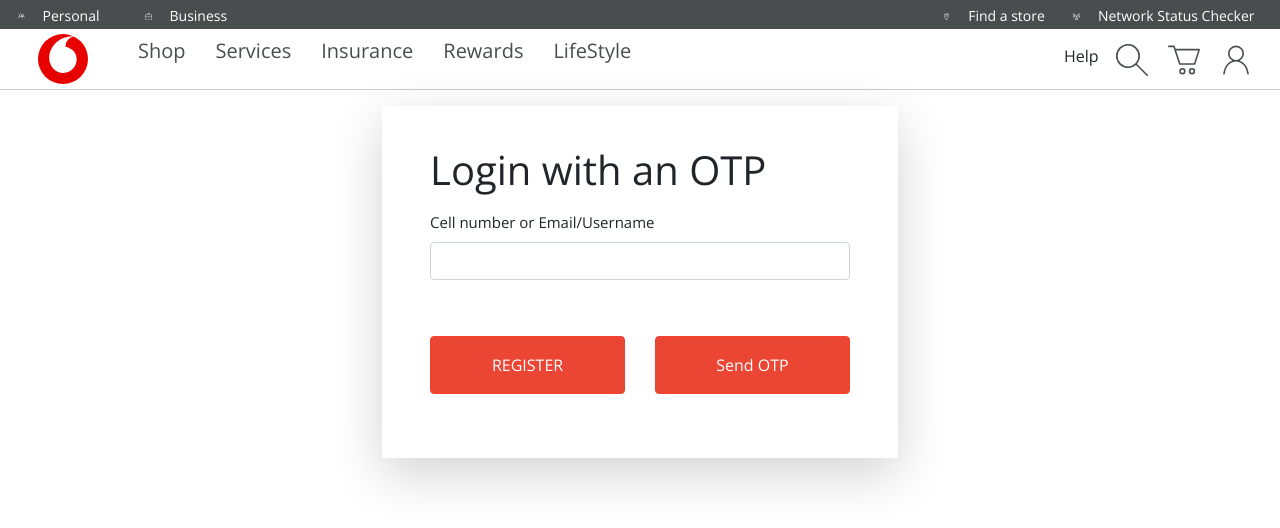
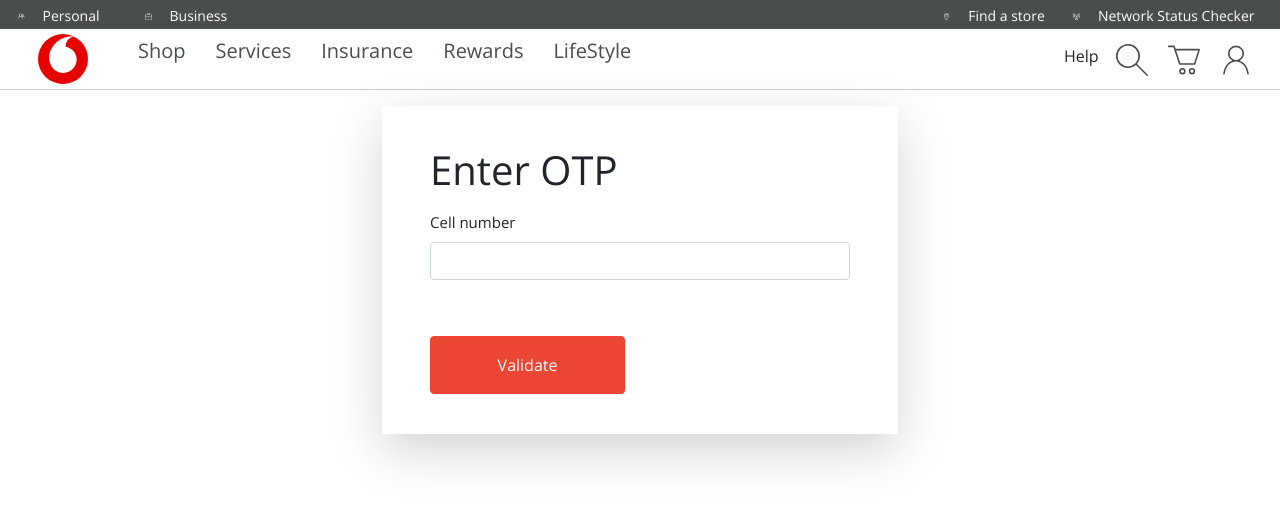
Before and after one commit to Bernardolagniton3/client, a React (Create React App) app: page /loginotp in a window 1280 px wide. Shown: the top 528 px of the page. Built offline with nearby package versions, Linux system fonts and the light colour scheme.

Commit message:
Add files via upload

```diff
--- a/src/components/user/LoginOtp.js
+++ b/src/components/user/LoginOtp.js
@@ -24,9 +24,9 @@
             <div className="row wrapper">
                 <div className="col-10 col-lg-5">
                     <form className="shadow-lg" onSubmit={submitHandler} encType='multipart/form-data'>
-                        <h1 className="mb-3">Login with an OTP</h1>
+                        <h1 className="mb-3">Enter OTP</h1>
                         <div className="form-group">
-                            <label className="labelspan" htmlFor="email_field">Cell number or Email/Username</label>
+                            <label className="labelspan" htmlFor="email_field">Cell number</label>
                             <input
                                 type="name"
                                 id="name_field"
@@ -37,18 +37,7 @@
                             />
                         </div>
                         <div className="row">
-                        <div className="col-6">
-                       <Link to="/register">
-                        <button
-                            id="register_button"
-                            type="submit"
-                            className="btn btn-block py-3"
-                            /* disabled={loading ? true : false} */
-                        >
-                            REGISTER
-                        </button>
-                        </Link>
-                        </div>
+
                         <div className="col-6">
                         <button
                             id="register_button"
@@ -56,7 +45,7 @@
                             className="btn btn-block py-3"
                             /* disabled={loading ? true : false} */
                         >
-                            Send OTP
+                            Validate
                         </button>
                         </div>
                         </div>
```
